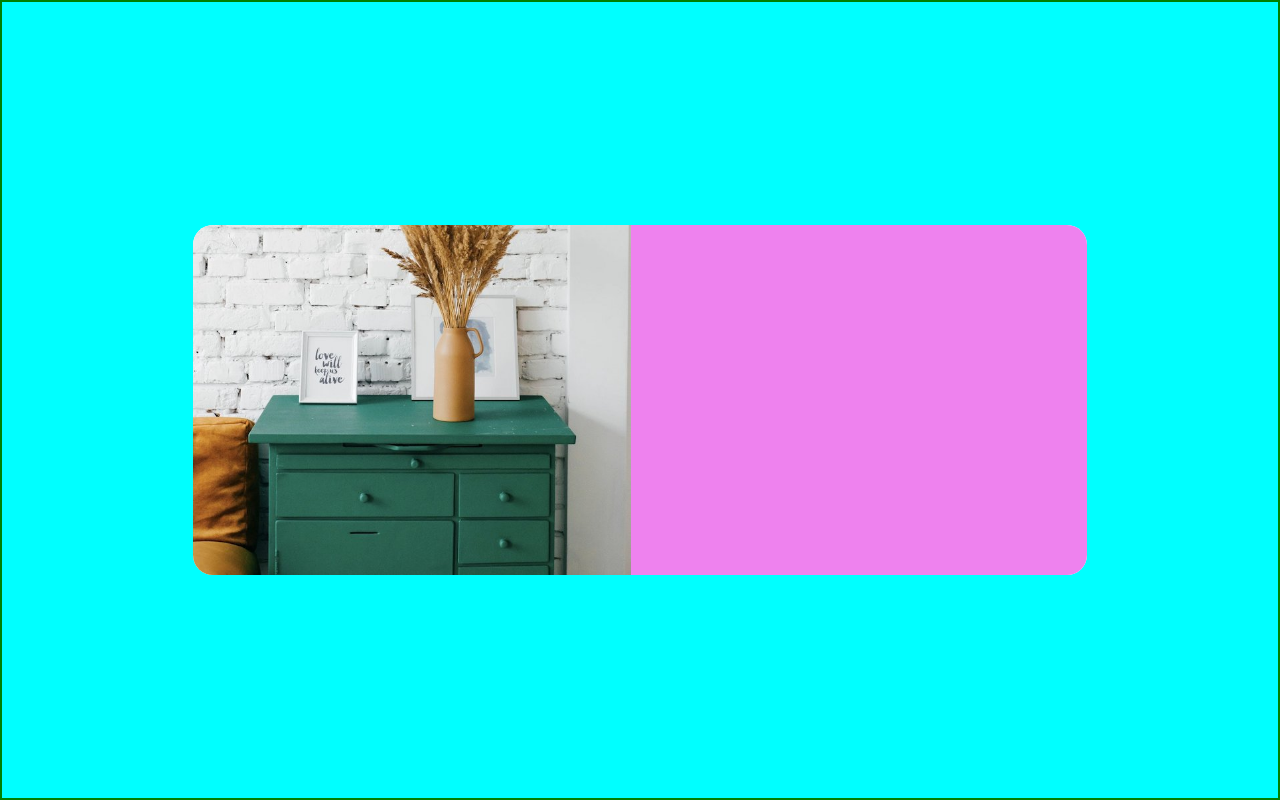
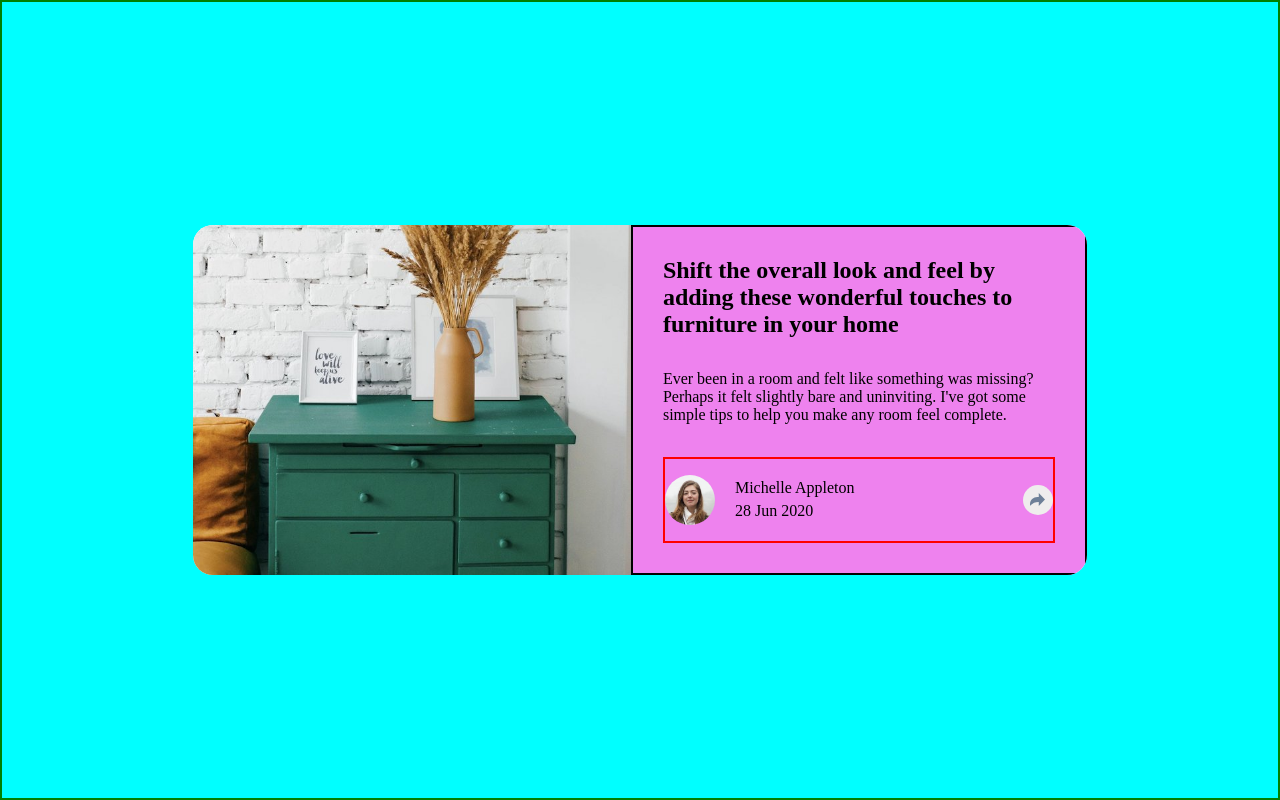
Before and after one commit to Faisalbaig1998/Article-preview-component, a plain HTML site: page index.html in a window 1280 px wide. Drawn offline with Linux system fonts and the light colour scheme.

Commit message:
Friday 19.07.24

```diff
--- a/index.css
+++ b/index.css
@@ -30,7 +30,48 @@ body {
 }
 
 .description {
+  display: grid;
+  padding: 30px;
+  border: 2px solid black;
   background-color: violet;
-  width: 60%;
-  z-index: 10;
+  width: 70%;
 }
+
+.avatar-img {
+  width: 50px;
+  height: auto;
+  border-radius: 50%;
+}
+
+.avatar-name {
+  margin-left: 20px;
+  gap: 5px;
+  display: flex;
+  flex-direction: column;
+}
+
+.avatar {
+  align-items: center;
+  display: flex;
+}
+
+.sharebutton {
+  background-color: rgb(239, 237, 237);
+  display: flex;
+  align-items: center;
+  justify-content: center;
+  width: 30px;
+  height: 30px;
+  border-radius: 50%;
+}
+
+.avatar-container {
+  justify-content: space-between;
+  align-items: center;
+  display: flex;
+  border: 2px solid red;
+}
+
+.description h2{
+  font-family: ;
+}
--- a/index.html
+++ b/index.html
@@ -13,7 +13,38 @@
         src="article-preview-component-master/images/drawers.jpg"
         alt="drawers"
       />
-      <div class="description"></div>
+      <div class="description">
+        <h2>
+          Shift the overall look and feel by adding these wonderful touches to
+          furniture in your home
+        </h2>
+        <div>
+          <p>Ever been in a room and felt like something was missing?</p>
+          <p>
+            Perhaps it felt slightly bare and uninviting. I've got some simple
+            tips to help you make any room feel complete.
+          </p>
+        </div>
+        <div class="avatar-container">
+          <div class="avatar">
+            <img
+              src="article-preview-component-master/images/avatar-michelle.jpg"
+              alt="Michelle"
+              class="avatar-img"
+            />
+            <div class="avatar-name">
+              <span class="name">Michelle Appleton</span>
+              <span class="date">28 Jun 2020</span>
+            </div>
+          </div>
+          <div class="sharebutton">
+            <img
+              src="article-preview-component-master/images/icon-share.svg"
+              alt=""
+            />
+          </div>
+        </div>
+      </div>
     </div>
   </body>
 </html>
```
